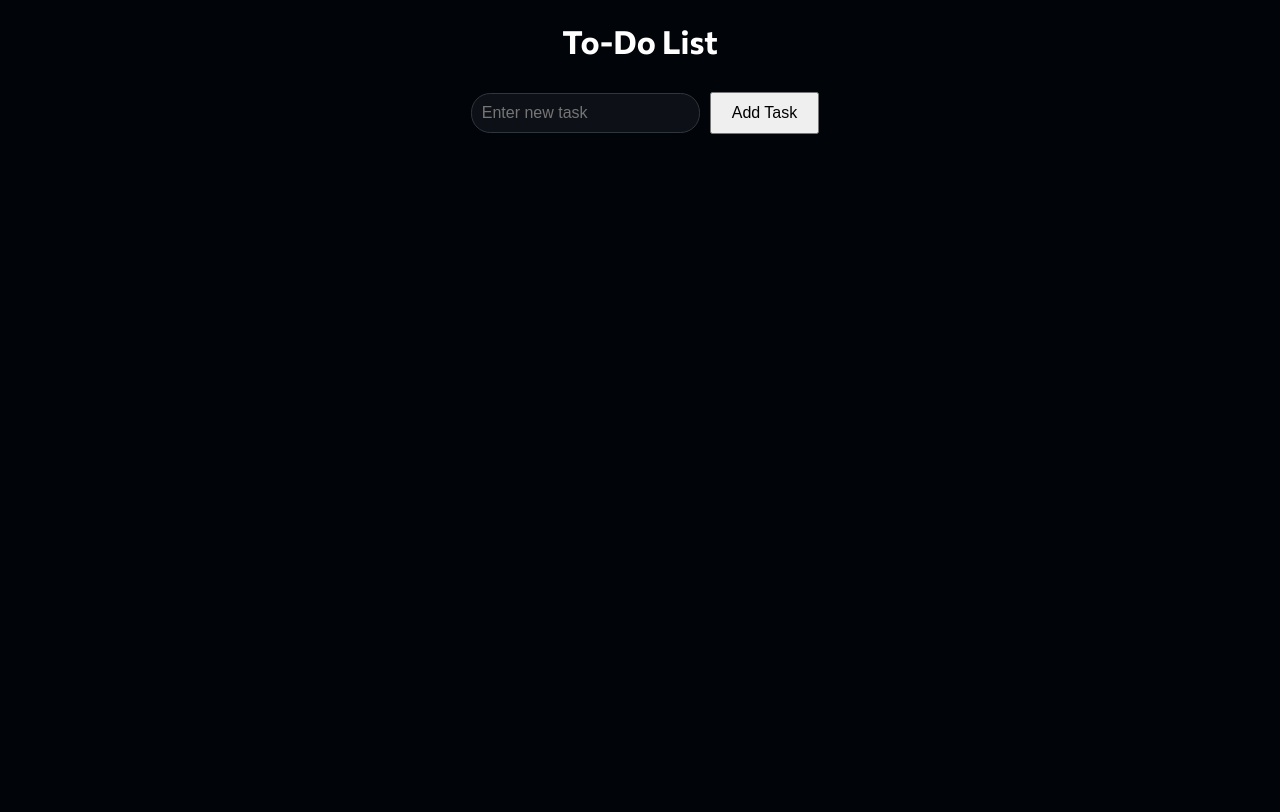
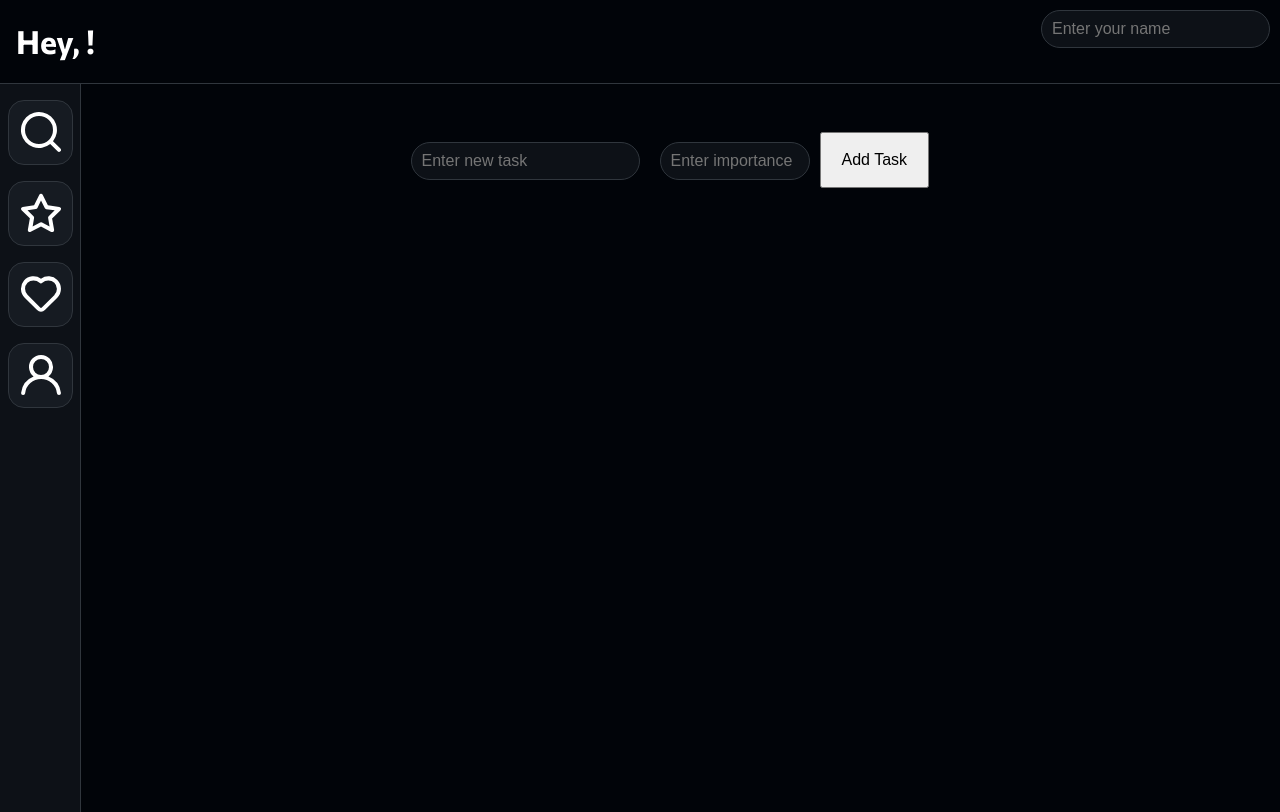
Before and after one commit to keremsemiz/better-todolist, a React (Vite) app: page / in a window 1280 px wide. Built offline with nearby package versions, Linux system fonts and the light colour scheme.

Commit message:
Do lots of work by using my figma design.

```diff
--- a/index.html
+++ b/index.html
@@ -7,6 +7,7 @@
     <link rel="preconnect" href="https://fonts.googleapis.com">
     <link rel="preconnect" href="https://fonts.gstatic.com" crossorigin>
     <link href="https://fonts.googleapis.com/css2?family=Commissioner:wght@100..900&display=swap" rel="stylesheet">
+    <link rel="stylesheet" href="https://unicons.iconscout.com/release/v4.0.8/css/line.css">
     <title>Vite + React + TS</title>
   </head>
   <body>
--- a/package.json
+++ b/package.json
@@ -10,6 +10,7 @@
     "preview": "vite preview"
   },
   "dependencies": {
+    "@iconscout/react-unicons": "^2.0.2",
     "react": "^18.3.1",
     "react-dom": "^18.3.1"
   },
--- a/src/App.css
+++ b/src/App.css
@@ -1,28 +1,103 @@
-body{
+body {
     background-color: #010409;
     color: #FFFFFF;
     font-family: 'Commissioner';
-}
-.App {
-  text-align: center;
+    margin: 0;
+    padding: 0;
   }
 
-input {
+  .App {
+    display: flex;
+    flex-direction: column;
+    height: 100vh;
+  }
+
+  .userGreeting {
+    text-align: left;
+    margin-left: 1rem;
+    margin-right: 5rem;
+  }
+
+  header {
+    justify-content: space-between;
+    width: auto;
+    height: auto;
+    border-bottom: 1px solid #30363D;
+    display: flex;
+  }
+
+  header input {
+    margin-left: 5rem;
+    margin-right: 5rem;
+  }
+
+  .inputHolders {
+    display: flex;
+    width: 35rem;
+    margin: 0 auto;
+    padding-top: 3rem;
+  }
+
+  .importance {
+    height: 1rem;
+    background-color: #0D1117;
+    border: 1px solid #30363D;
+    border-radius: 1.2rem;
+    margin: 10px;
+    width: 8rem;
+    padding: 10px;
+    font-size: 16px;
+    color: #FFFFFF;
+  }
+
+  .leftMenu {
+    height: 91vh;
+    width: 5rem;
+    background-color: #0D1117;
+    display: flex;
+    flex-direction: column;
+    align-items: center;
+    border-right: 1px solid #30363D;
+  }
+
+  .menuIcon svg {
+    font-size: 3rem;
+    color: white;
+    height: 3rem;
+    width: 3rem;
+    margin-left: .5rem;
+  }
+  .menuIcon{
+    margin-top: 1rem;
+    border-radius: 16px;
+    border: 1px solid #30363D;
+    background: #161B22;
+    width: 63px;
+    height: 63px;
+    display: flex;
+    align-items: center;
+  }
+
+  .taskName {
+    height: 1rem;
     background-color: #0D1117;
     border: 1px solid #30363D;
     border-radius: 1.2rem;
     margin: 10px;
     padding: 10px;
     font-size: 16px;
+    color: #FFFFFF;
   }
 
   button {
+    height: 3.5rem;
     padding: 10px 20px;
     font-size: 16px;
     cursor: pointer;
   }
 
   ul {
+    text-align: center;
     list-style-type: none;
     padding: 0;
   }
@@ -31,3 +106,8 @@ li {
     margin: 10px 0;
     cursor: pointer;
   }
+
+  .mainContent {
+    display: flex;
+    flex: 1;
+  }
--- a/src/App.tsx
+++ b/src/App.tsx
@@ -1,5 +1,6 @@
 import React, { useState } from 'react';
 import './App.css';
+import { UilSearch, UilStar, UilHeart, UilUser } from '@iconscout/react-unicons';
 
 interface Todo {
   id: number;
@@ -10,6 +11,8 @@ interface Todo {
 const App: React.FC = () => {
   const [todos, setTodos] = useState<Todo[]>([]);
   const [newTodo, setNewTodo] = useState<string>('');
+  const [user, setUser] = useState<string>('');
+  const [importance, setImportance] = useState<string>('');
 
   const addTodo = () => {
     if (newTodo.trim() !== '') {
@@ -33,16 +36,59 @@ const App: React.FC = () => {
     setNewTodo(event.target.value);
   };
 
+  const handleUserChange: React.ChangeEventHandler<HTMLInputElement> = (event) => {
+    setUser(event.target.value);
+  };
+
+  const handleImportanceChange: React.ChangeEventHandler<HTMLInputElement> = (event) => {
+    setImportance(event.target.value);
+  };
+
   return (
     <div className="App">
-      <h1>To-Do List</h1>
+      <header>
+        <h1 className="userGreeting">Hey, {user}! </h1>
         <input
+          className="taskName"
+          type="text"
+          value={user}
+          onChange={handleUserChange}
+          placeholder="Enter your name"
+        />
+      </header>
+      <div className="mainContent">
+      <section className="leftMenu">
+          <div className="menuIcon">
+            <UilSearch />
+          </div>
+          <div className="menuIcon">
+            <UilStar />
+          </div>
+          <div className="menuIcon">
+            <UilHeart />
+          </div>
+          <div className="menuIcon">
+            <UilUser />
+          </div>
+        </section>
+        <div className="inputHolders">
+          <input
+            className="taskName"
             type="text"
             value={newTodo}
             onChange={handleInputChange}
             placeholder="Enter new task"
           />
+          <input
+            className="importance"
+            type="text"
+            value={importance}
+            onChange={handleImportanceChange}
+            placeholder="Enter importance"
+          />
           <button onClick={addTodo}>Add Task</button>
+        </div>
+      </div>
       <ul>
         {todos.map(todo => (
           <li
@@ -50,7 +96,7 @@ const App: React.FC = () => {
             style={{ textDecoration: todo.completed ? 'line-through' : 'none' }}
             onClick={() => toggleTodo(todo.id)}
           >
-            {todo.text}
+            {todo.text} {importance}
           </li>
         ))}
       </ul>
```
Also changed, not shown: src/react-unicons.d.ts (added, +16 -0 lines), 1 other file (tests, documents, lock files or other folders). Lines whose indentation alone changed are shown as unchanged.
